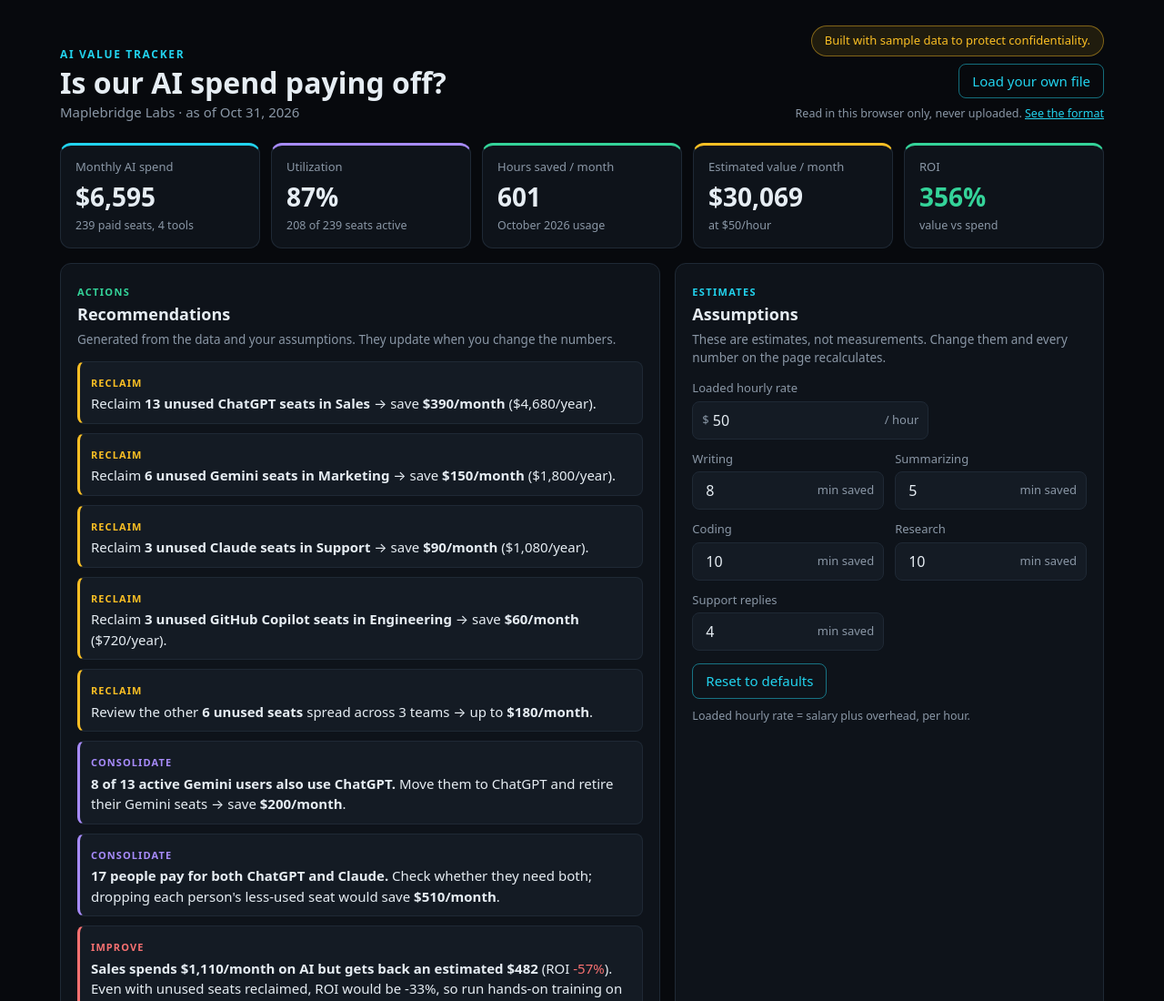
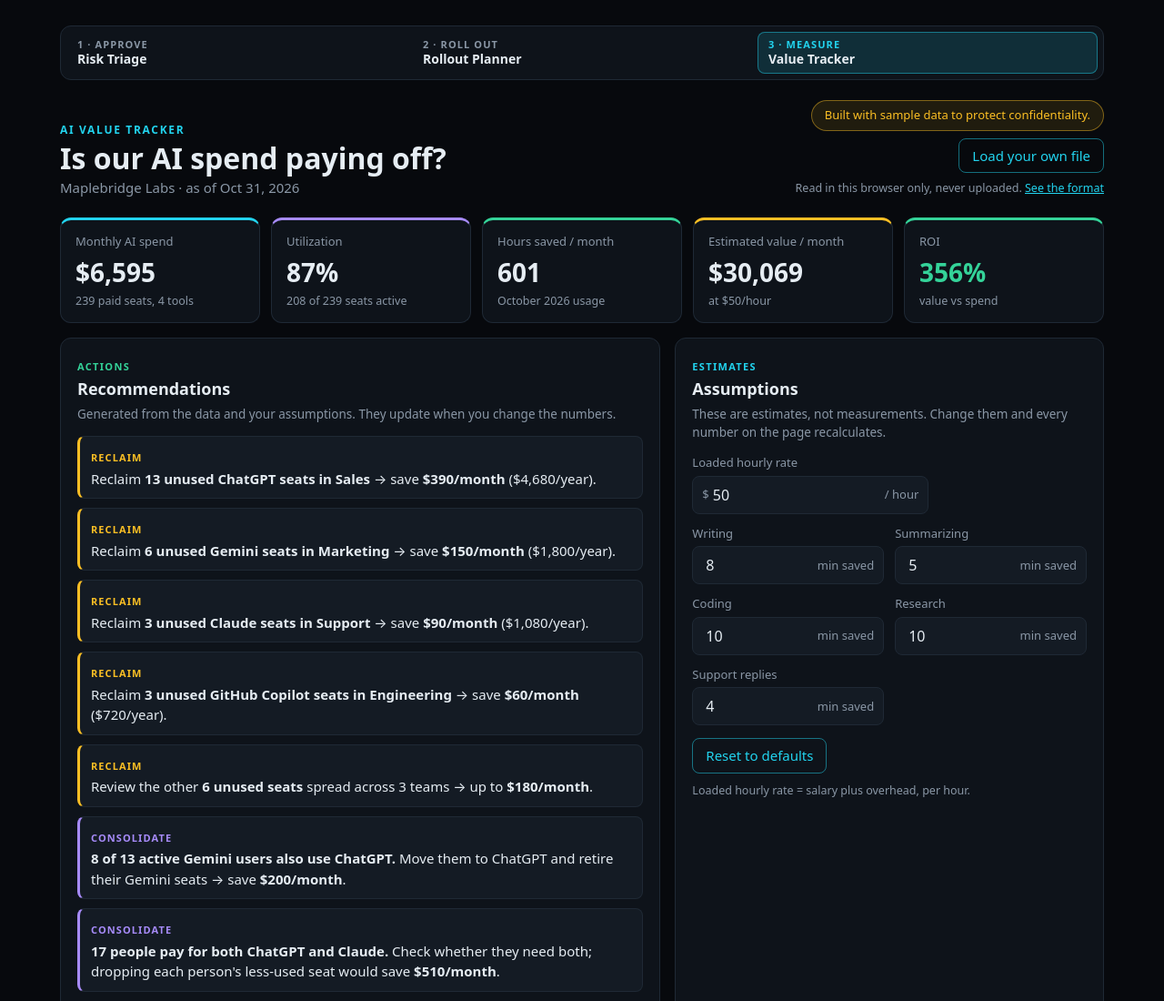
Before and after one commit to sr-tech-hub/ai-value-tracker, a plain HTML site: page index.html in a window 1280 px wide. Shown: the top 1100 px of the page at 91% size. Drawn offline with Linux system fonts and the light colour scheme.

Commit message:
Add a menu bar linking the three AI portfolio tools
Co-Authored-By: Claude Opus 5.5 <noreply@anthropic.com>

```diff
--- a/index.html
+++ b/index.html
@@ -128,10 +128,25 @@
   .file-status ul { margin: 6px 0 0; padding-left: 20px; }
   .load-error { display: none; max-width: 620px; margin: 60px auto; }
   .load-error code { background: var(--panel-2); padding: 2px 6px; border-radius: 4px; }
+  /* Menu bar shared by the three linked tools; identical in each project. */
+  .suite { display: grid; grid-template-columns: repeat(3, minmax(0, 1fr)); gap: 6px; margin-bottom: 22px; padding: 6px; background: var(--panel); border: 1px solid var(--border); border-radius: var(--radius); }
+  .suite a { display: block; padding: 7px 12px; border-radius: 8px; color: var(--text); text-decoration: none; line-height: 1.3; min-width: 0; }
+  .suite a:hover { background: var(--panel-2); }
+  .suite a:focus-visible { outline: 2px solid var(--cyan); outline-offset: 1px; }
+  .suite a[aria-current="page"] { background: color-mix(in srgb, var(--cyan) 14%, transparent); box-shadow: inset 0 0 0 1px color-mix(in srgb, var(--cyan) 45%, transparent); }
+  .suite .step { display: block; font-size: 11px; letter-spacing: .1em; text-transform: uppercase; font-weight: 700; color: var(--muted); }
+  .suite a[aria-current="page"] .step { color: var(--cyan); }
+  .suite .name { display: block; font-size: 14px; font-weight: 600; }
+  @media (max-width: 480px) { .suite a { padding: 6px 8px; } .suite .step { letter-spacing: .04em; } .suite .name { font-size: 13px; } }
 </style>
 </head>
 <body>
 <div class="wrap">
+  <nav class="suite" aria-label="The three linked AI tools">
+    <a href="https://sr-tech-hub.github.io/ai-tool-risk-triage/"><span class="step">1 · Approve</span><span class="name">Risk Triage</span></a>
+    <a href="https://sr-tech-hub.github.io/ai-rollout-planner/"><span class="step">2 · Roll out</span><span class="name">Rollout Planner</span></a>
+    <a href="./" aria-current="page"><span class="step">3 · Measure</span><span class="name">Value Tracker</span></a>
+  </nav>
   <header>
     <div>
       <div class="eyebrow">AI Value Tracker</div>
```
